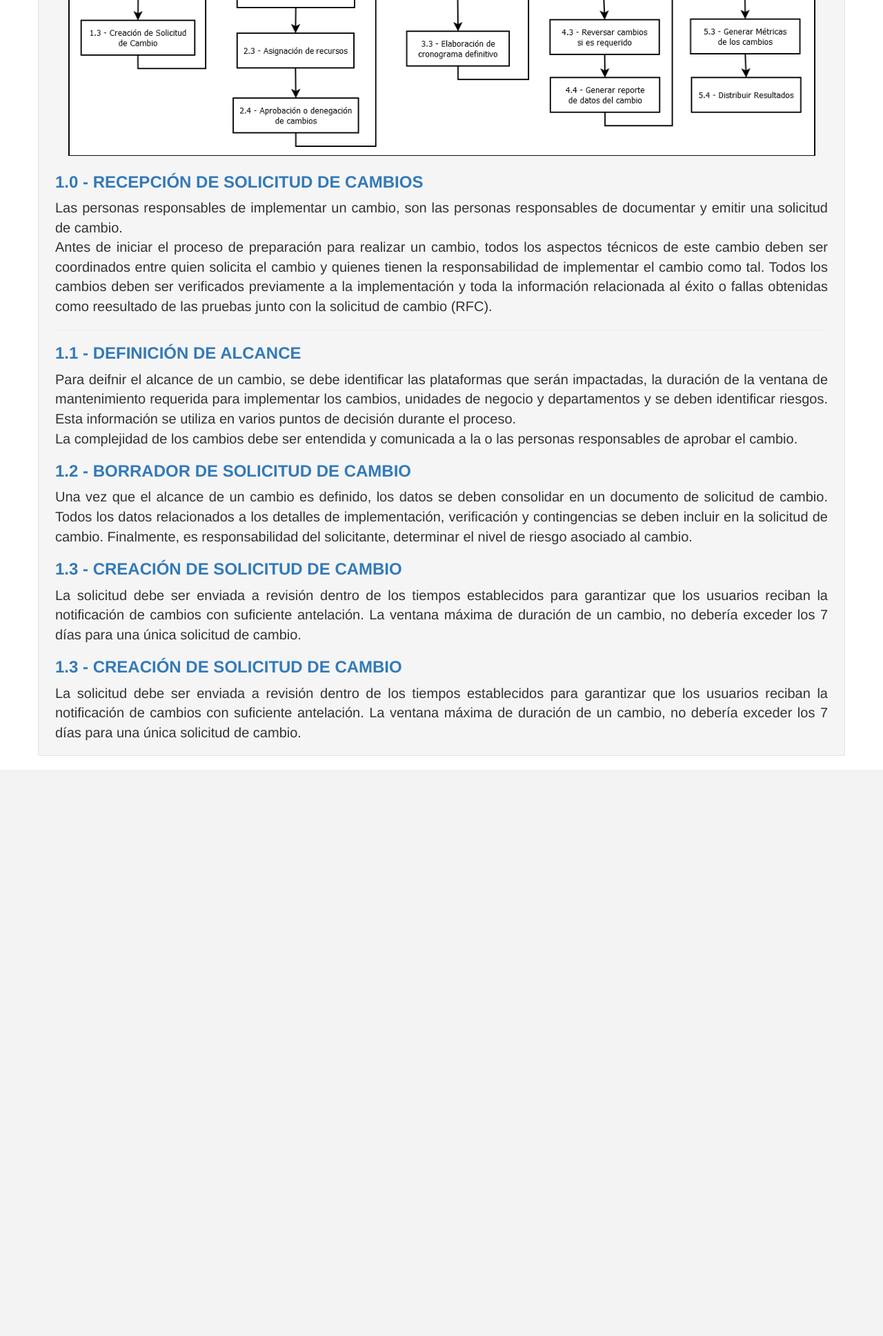
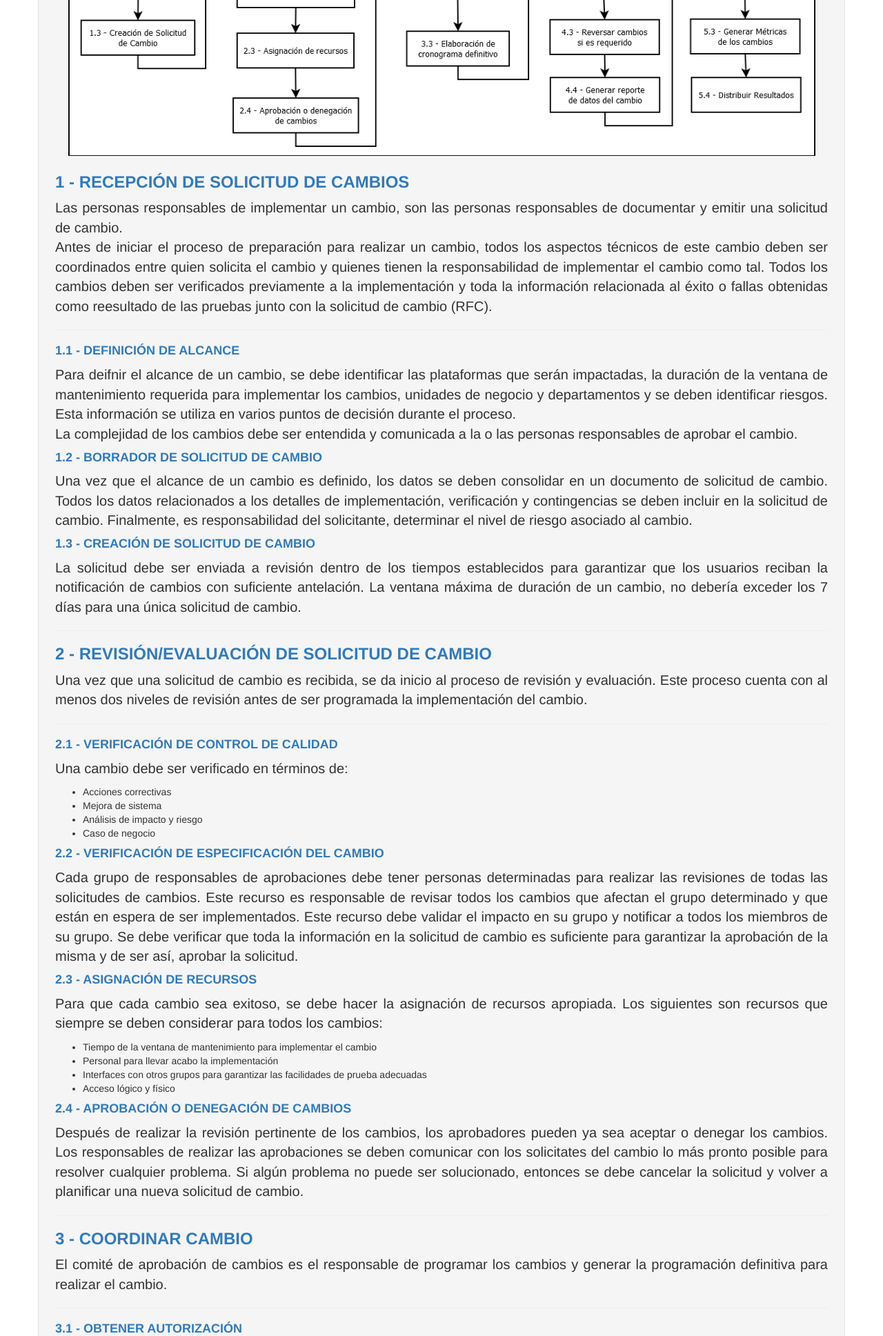
Before and after one commit to OneTesseractInMultiverse/ITIL-CaseExample, a Python web app: template templates/cm/index.html in a window 1280 px wide. Shown: the part 3071-5008 px from the top of the page at 69% size. Before the commit the page ends 4167 px from the top, so only its background shows below. Run offline with Jinja, Linux system fonts and the light colour scheme; the template is opened without the code that fills it, so the values that code supplies are empty; some libraries are stand-ins or nearby versions.

Commit message:
Más entradas en el proceso de CM

```diff
--- a/templates/cm/index.html
+++ b/templates/cm/index.html
@@ -170,7 +170,7 @@
 
         <div class="col-lg-12">
 
-            <h3 class="text-primary">1.0 - Recepción de Solicitud de Cambios</h3>
+            <h3 class="text-primary">1 - Recepción de Solicitud de Cambios</h3>
             <p class="text-justify">
                 Las personas responsables de implementar un cambio, son las personas responsables de documentar y emitir una
                 solicitud de cambio.
@@ -183,7 +183,7 @@
 
             <hr>
 
-            <h3 class="text-primary">1.1 - Definición de Alcance</h3>
+            <h4 class="text-primary">1.1 - Definición de Alcance</h4>
             <p class="text-justify">
 
                 Para deifnir el alcance de un cambio, se debe identificar las plataformas que serán impactadas, la duración de
@@ -195,7 +195,7 @@
             </p>
 
 
-            <h3 class="text-primary">1.2 - Borrador de Solicitud de Cambio</h3>
+            <h4 class="text-primary">1.2 - Borrador de Solicitud de Cambio</h4>
             <p class="text-justify">
 
                 Una vez que el alcance de un cambio es definido, los datos se deben consolidar en un documento de solicitud de
@@ -204,18 +204,146 @@
                 riesgo asociado al cambio.
             </p>
 
-            <h3 class="text-primary">1.3 - Creación de Solicitud de Cambio</h3>
+            <h4 class="text-primary">1.3 - Creación de Solicitud de Cambio</h4>
             <p class="text-justify">
                 La solicitud debe ser enviada a revisión dentro de los tiempos establecidos para garantizar que los usuarios
                 reciban la notificación de cambios con suficiente antelación. La ventana máxima de duración de un cambio, no
                 debería exceder los 7 días para una única solicitud de cambio.
             </p>
 
-            <h3 class="text-primary">1.3 - Creación de Solicitud de Cambio</h3>
+            <hr>
+            <h3 class="text-primary">2 - Revisión/Evaluación de Solicitud de Cambio</h3>
             <p class="text-justify">
-                La solicitud debe ser enviada a revisión dentro de los tiempos establecidos para garantizar que los usuarios
-                reciban la notificación de cambios con suficiente antelación. La ventana máxima de duración de un cambio, no
-                debería exceder los 7 días para una única solicitud de cambio.
+                Una vez que una solicitud de cambio es recibida, se da inicio al proceso de revisión y evaluación. Este proceso
+                cuenta con al menos dos niveles de revisión antes de ser programada la implementación del cambio.
+            </p>
+
+            <hr>
+            <h4 class="text-primary">2.1 - Verificación de Control de Calidad</h4>
+            <p class="text-justify">
+                Una cambio debe ser verificado en términos de:
+            </p>
+            <ul>
+                <li>Acciones correctivas</li>
+                <li>Mejora de sistema</li>
+                <li>Análisis de impacto y riesgo</li>
+                <li>Caso de negocio</li>
+            </ul>
+
+
+            <h4 class="text-primary">2.2 - Verificación de Especificación del Cambio</h4>
+            <p class="text-justify">
+                Cada grupo de responsables de aprobaciones debe tener personas determinadas para realizar las revisiones de todas las
+                solicitudes de cambios. Este recurso es responsable de revisar todos los cambios que afectan el grupo determinado y que
+                están en espera de ser implementados. Este recurso debe validar el impacto en su grupo y notificar a todos los miembros
+                de su grupo. Se debe verificar que toda la información en la solicitud de cambio es suficiente para garantizar la aprobación
+                de la misma y de ser así, aprobar la solicitud.
+            </p>
+
+
+            <h4 class="text-primary">2.3 - Asignación de recursos</h4>
+            <p class="text-justify">
+                Para que cada cambio sea exitoso, se debe hacer la asignación de recursos apropiada. Los siguientes son recursos que siempre
+                se deben considerar para todos los cambios:
+            </p>
+            <ul>
+                <li>Tiempo de la ventana de mantenimiento para implementar el cambio</li>
+                <li>Personal para llevar acabo la implementación</li>
+                <li>Interfaces con otros grupos para garantizar las facilidades de prueba adecuadas</li>
+                <li>Acceso lógico y físico</li>
+            </ul>
+
+
+            <h4 class="text-primary">2.4 - Aprobación o denegación de cambios</h4>
+            <p class="text-justify">
+                Después de realizar la revisión pertinente de los cambios, los aprobadores pueden ya sea aceptar o denegar los cambios. Los
+                responsables de realizar las aprobaciones se deben comunicar con los solicitates del cambio lo más pronto posible para resolver
+                cualquier problema. Si algún problema no puede ser solucionado, entonces se debe cancelar la solicitud y volver a planificar
+                una nueva solicitud de cambio.
+            </p>
+
+            <hr> <!-- ---------------------------------------------------------- -->
+
+            <h3 class="text-primary">3 - Coordinar Cambio</h3>
+            <p class="text-justify">
+                El comité de aprobación de cambios es el responsable de programar los cambios y generar la programación definitiva para realizar
+                el cambio.
+            </p>
+            <hr>
+
+            <h4 class="text-primary">3.1 - Obtener Autorización</h4>
+            <p class="text-justify">
+                Si un cambio implica un alto riesgo, el comité de aprobación podría contactar a otras personas para obtener aprobación de los cambios.
+            </p>
+
+            <h4 class="text-primary">3.2 - Revisión de Cronograma de Implementación</h4>
+            <p class="text-justify">
+                Es responsabilidad del gerente de gestión de cambios y el comité de aprobación revisar cada solicitud de cambios para verificar que estén
+                completas, que cuentan con las aprobaciones necesarias y que están de acuerdo a los procedimientos de gestión de cambios.
+            </p>
+
+            <h4 class="text-primary">3.3 - Elaboración de Cronograma Definitivo </h4>
+            <p class="text-justify">
+                Following the CAB meeting, the Change Manager updates the Change Requests based on the
+determination by the CAB. A final Change Schedule is an output of the CAB meeting.
+
+            </p>
+
+
+            <hr> <!-- ---------------------------------------------------------- -->
+
+            <h3 class="text-primary">4 Implementación</h3>
+            <p class="text-justify">
+
+            </p>
+            <hr>
+
+            <h4 class="text-primary">4.1 - Implementar Cambios</h4>
+            <p class="text-justify">
+
+            </p>
+
+            <h4 class="text-primary">4.2 -  Verificación de cambios exitosa</h4>
+            <p class="text-justify">
+
+            </p>
+
+            <h4 class="text-primary">4.3 -  Reversar cambios si es requerido</h4>
+            <p class="text-justify">
+
+            </p>
+
+            <h4 class="text-primary">4.4 -  Generar reportes de datos del cambio</h4>
+            <p class="text-justify">
+
+            </p>
+
+            <hr> <!-- ---------------------------------------------------------- -->
+
+            <h3 class="text-primary">5 - Medir Resultados</h3>
+            <p class="text-justify">
+
+            </p>
+            <hr>
+
+            <h4 class="text-primary">5.1 -  Realizar revisión </h4>
+            <p class="text-justify">
+
+            </p>
+
+            <h4 class="text-primary">5.2 -  Auditoría </h4>
+            <p class="text-justify">
+
+            </p>
+
+            <h4 class="text-primary">5.3 -  Generación de Métricas </h4>
+            <p class="text-justify">
+
+            </p>
+
+            <h4 class="text-primary">5.4 - Distribuir Resultados </h4>
+            <p class="text-justify">
+
             </p>
 
         </div>
```
